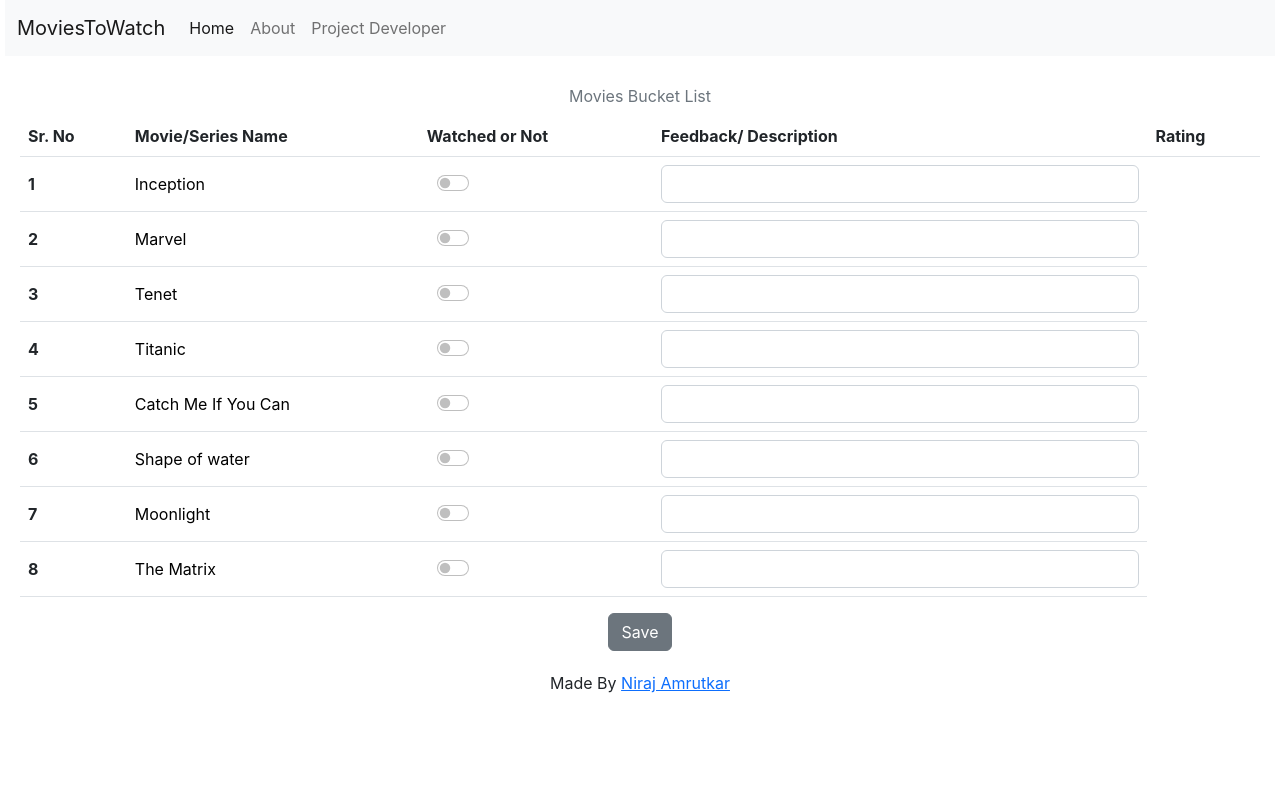
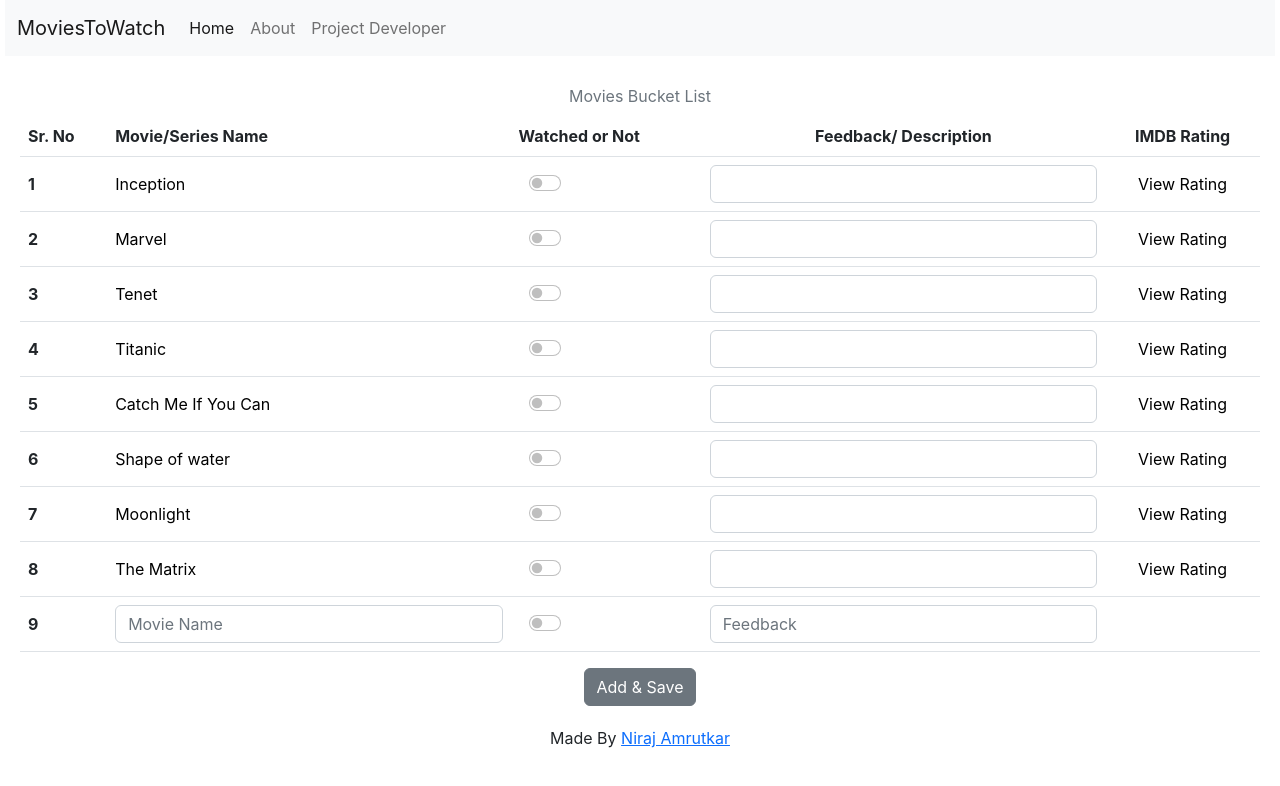
Before and after one commit to Niraj2003/MyMovies, a React (Create React App) app: page / in a window 1280 px wide. Shown: the top 786 px of the page. Built offline with nearby package versions, Linux system fonts and the light colour scheme.

Commit message:
Include rating

```diff
--- a/src/components/Table.js
+++ b/src/components/Table.js
@@ -16,7 +16,8 @@ function TableData() {
         e.target.style.color = "black";
     }
 
-
+    var urlle = `https://www.imdb.com/find?q=` ;
+    var urlri = `&ref_=nv_sr_sm`;
     var serialnum = 1;
     var url = `https://www.google.com/search?q=`;
     return (
@@ -28,8 +29,8 @@ function TableData() {
                         <th scope="col">Sr. No </th>
                         <th scope="col">Movie/Series Name</th>
                         <th scope="col">Watched or Not</th>
-                        <th scope="col">Feedback/ Description</th>
-                        <th scope='col'>Rating</th>
+                        <th scope="col"><center>Feedback/ Description</center></th>
+                        <th scope='col'><center>IMDB Rating</center></th>
                     </tr>
                 </thead>
                 <tbody>
@@ -46,15 +47,29 @@ function TableData() {
                         </center>
                         </td>
                         <td> <input className="form-control" type="text" placeholder="" aria-label="default input example"></input> </td>
+                        <td><center><a onMouseEnter={handleMouseEnter} onMouseLeave={handleMouseLeave} href={urlle+name+urlri} target="_blank" rel="noopener noreferrer" style={{color: 'black',textDecoration: 'none'} }> View Rating</a></center></td>
                     </tr>
                 ))}
 
+                <tr>
+                    <th >{serialnum++} </th>
+                    <td > <input class="form-control" placeholder='Movie Name'></input> </td>
+                    <td>
+                    <center>
+                        <div className="form-check form-switch">
+                            <input className="form-check-input"  type="checkbox" role="switch" id="flexSwitchCheckDefault"/>
+                        </div>
 
+                    </center>
+                    </td>
+                    <td> <input className="form-control" type="text" placeholder="Feedback" aria-label="default input example"></input> </td>
+                    <td></td>
+                </tr>
 
                 </tbody>
             </table>
             <div>
-            <center><button type="button" className="btn btn-secondary">Save</button></center>
+            <center><button type="button" className="btn btn-secondary">Add & Save</button></center>
             </div>
         </div>
     );
```
